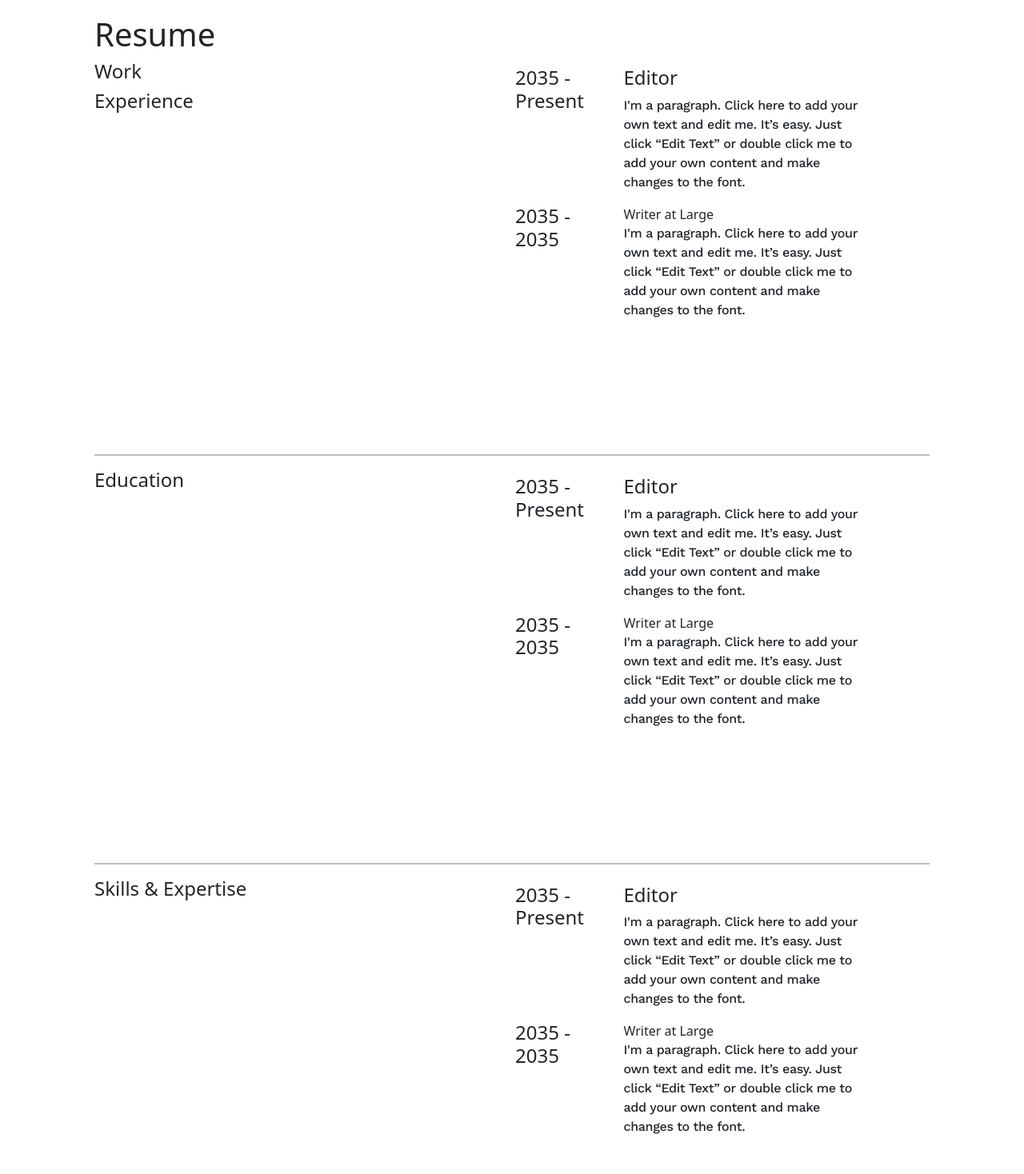
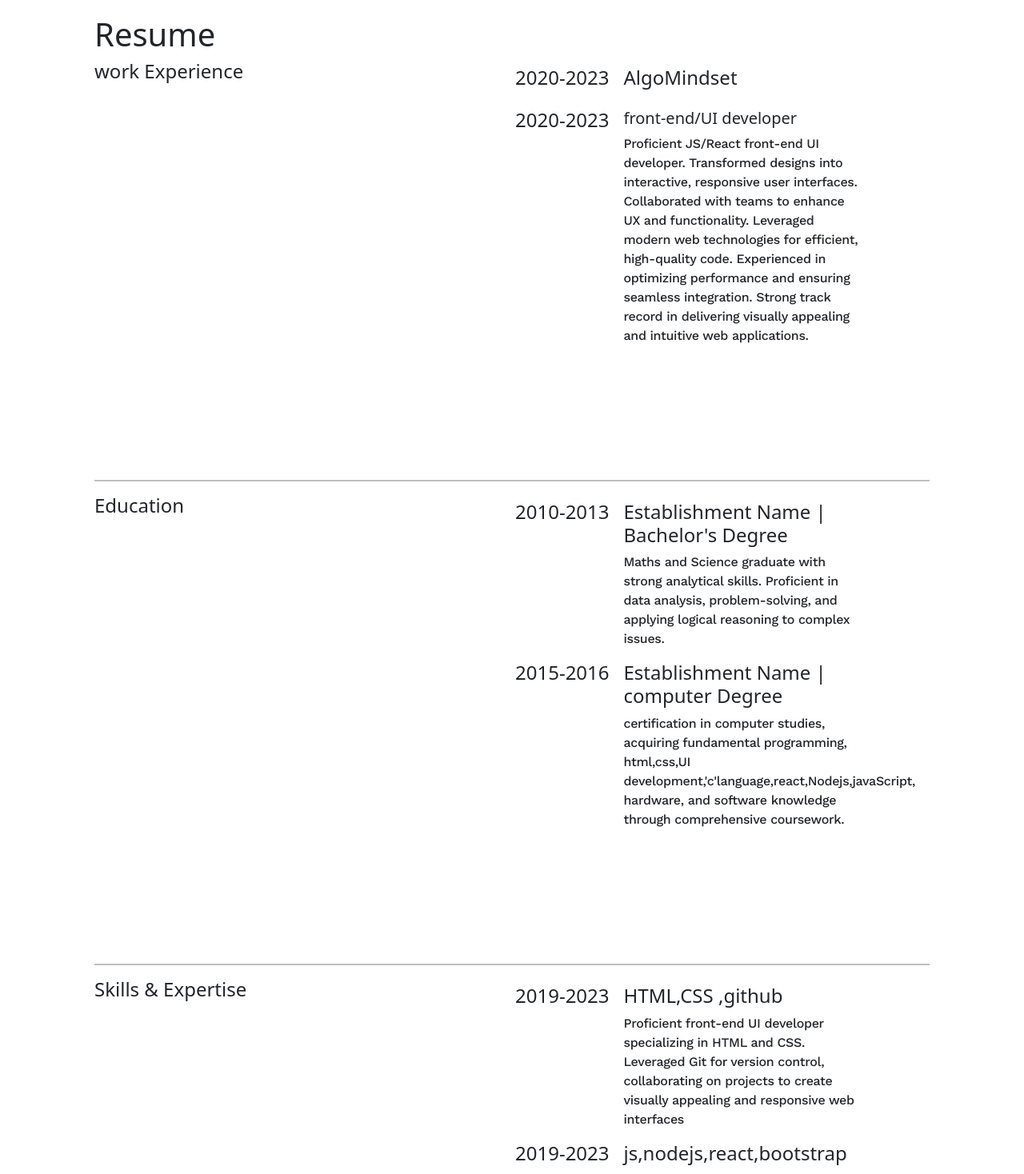
Before and after one commit to kavitaui/portfolio, a React (Create React App) app: page /resume in a window 1280 px wide. Shown: the part 140-1608 px from the top of the page at 80% size. Built offline with nearby package versions, Linux system fonts and the light colour scheme.

Commit message:
comlete website

```diff
--- a/src/Asset/content.json
+++ b/src/Asset/content.json
@@ -2,9 +2,9 @@
     "home": {
         "title": "Hello",
         "subtitle": "A Bit About Me",
-        "description": "I'm a paragraph. Click here to add your own text and edit me.I'm a great place for you to tell a story and let your users to know a little more about you.",
+        "description": " I'm a Proficient front-end UI developer .As a front-end UI developer, I excelled in JavaScript, React, Node.js, and Git. Crafted dynamic interfaces, collaborated on projects, and ensured seamless integration for optimal user experiences.",
         "image": {
-            "path": "https://s8d7.turboimg.net/t1/92156874_nicolRider.jpg"
+            "path": "https://images-kavita.s3.eu-west-1.amazonaws.com/PHOTO-2023.jpg"
         },
         "buttons": [
             {
@@ -92,6 +92,49 @@
         "tweet":"Follow Me in",
         "excontant": "2023 By Kavita Pandey proudly created with wix.com"
 
+        },
+        "contact":{
+            "heading":"Contact",
+            "para":"Looking forward to hearing from you",
+            "phone":"Phone",
+            "no":"123-456-7890",
+            "mail":"Email",
+            "id":"info@mysite.com"
+
+            },
+            "resume":{
+            "heading":"Resume",
+            "subheading":"work Experience",
+            "company":"AlgoMindset",
+            "year":"2020-2023",
+            "MainHeading": "front-end/UI developer",
+            "data": " Proficient JS/React front-end UI developer. Transformed designs into interactive, responsive user interfaces. Collaborated with teams to enhance UX and functionality. Leveraged modern web technologies for efficient, high-quality code. Experienced in optimizing performance and ensuring seamless integration. Strong track record in delivering visually appealing and intuitive web applications."
+         },
+        "Edu":{
+            "heading":"Education",
+            "year":"2010-2013",
+
+            "Mainheading":"Establishment Name | Bachelor's Degree",
+            "data2": "Maths and Science graduate with strong analytical skills. Proficient in data analysis, problem-solving, and applying logical reasoning to complex issues.",
+            "yearduration":"2015-2016",
+            "heading2": "Establishment Name | computer Degree",
+            "data3":"  certification in computer studies, acquiring fundamental programming, html,css,UI development,'c'language,react,Nodejs,javaScript, hardware, and software knowledge through comprehensive coursework."
+        },
+        "skill":
+        {
+            "heading":"Skills & Expertise",
+            "MainHeading":"HTML,CSS ,github ",
+            "year":"2019-2023",
+            "data1": "Proficient front-end UI developer specializing in HTML and CSS. Leveraged Git for version control, collaborating on projects to create visually appealing and responsive web interfaces",
+            "data":"As a front-end UI developer, I excelled in JavaScript, React, Node.js, and Git. Crafted dynamic interfaces, collaborated on projects, and ensured seamless integration for optimal user experiences.",
+           "heading2":"js,nodejs,react,bootstrap"
+        },
+        "project":{
+         "name":"Projects",
+         "heading1": "Project Name 01",
+         "heading2": "Project Name 02",
+         "heading3": "Project Name 03",
+         "para": "I'm a paragraph. Click here to add your own text and edit me. It’s easy. Just click “Edit Text” or double click me to add your own content and make changes to the font. I’m a great place for you to tell a story and let your users know a little more about you."
+
         }
-
 }
--- a/src/Componants/Projects.js
+++ b/src/Componants/Projects.js
@@ -1,12 +1,14 @@
-import content from "../Asset/content.json"
+import content from "../Asset/content.json";
+
 import Pic1 from "../Asset/image/Fashion Magazine.jpeg";
 import Pic2 from "../Asset/image/webpage1.jpeg";
 import Pic3 from "../Asset/image/projects.jpeg";
+
 export default function Projects() {
     return (<div className="container px-5 py-2" >
         <div className="col-2"></div>
         <div className="col-10">
-            <div className="h1">Projects</div>
+            <div className="h1">{content.project.name}</div>
         </div>
         <div className="row">
             <div className="col-12" >
@@ -14,13 +16,8 @@ export default function Projects() {
 
                     <div className="col-6 ">
 
-                        <div className="bold"><h4>Project Name 01</h4> </div>
-                        I'm a paragraph. Click here to add your own text and edit
-                        me. It’s easy. Just click “Edit Text” or double click me
-                        to add your own content and make changes to the font. I’m
-                        a great place for you to tell a story and let your users
-                        know a little more about you.
-
+                        <div className="bold"><h4>{content.project.heading1}</h4> </div>
+                        {content.project.para}
                     </div>
                     <div className="col-6 px-2 -y-2 ">
                         <div className="row">
@@ -37,12 +34,8 @@ export default function Projects() {
                 <div className="row pt-5">
 
                     <div className="col-6 ">
-                        <div className="bold"><h4>Project Name 02</h4> </div>
-                        I'm a paragraph. Click here to add your own text and edit
-                        me. It’s easy. Just click “Edit Text” or double click me
-                        to add your own content and make changes to the font. I’m
-                        a great place for you to tell a story and let your users
-                        know a little more about you.
+                        <div className="bold"><h4>{content.project.heading2}</h4> </div>
+                        {content.project.para}
 
                     </div>
                     <div className="col-6">
@@ -59,12 +52,9 @@ export default function Projects() {
                 <div className="row pt-5">
 
                     <div className="col-6 ">
-                        <div className="bold"><h4>Project Name 03</h4></div>
-                        I'm a paragraph. Click here to add your own text and edit
-                        me. It’s easy. Just click “Edit Text” or double click me
-                        to add your own content and make changes to the font. I’m
-                        a great place for you to tell a story and let your users
-                        know a little more about you.
+                        <div className="bold"><h4>{content.project.heading3}</h4></div>
+                        {content.project.para}
+
 
                     </div>
                     <div className="col-6">
--- a/src/Componants/Resume.js
+++ b/src/Componants/Resume.js
@@ -1,44 +1,39 @@
+import content from "../Asset/content.json";
 export default function Resume() {
     return (
 
         <div className="container px-5 py-2" >
             <div className="col-2"></div>
             <div className="col-10">
-                <div className="h1">Resume</div>
+                <div className="h1">{content.resume.heading}</div>
             </div>
             <div className="row">
                 <div className="col-12" >
                     <div className="row">
 
                         <div className="col-6 ">
-                           <h4> Work</h4>
-                            <div className="bold"><h4>Experience</h4></div>
+
+                            <div className="bold"><h4>{content.resume.subheading}</h4></div>
                         </div>
                         <div className="col-6 px-2 -y-2">
                             <div className="row">
                                 <div className="col-3 px-2 py-2 ">
-                                    <h4>2035 - Present</h4>
+                                    <h4>{content.resume.year}</h4>
                                 </div>
 
                                 <div className="col-7 px-2 py-2 ">
-                                    <span classname="bold"><h4>Editor</h4> </span>
-                                    <div className="font">
-                                        I'm a paragraph. Click here to add your own
-                                        text and edit me. It’s easy. Just click “Edit Text”
-                                        or double click me to add your own content
-                                        and make changes to the font.</div>
+                                    <span classname="bold"><h4>{content.resume.company}</h4> </span>
+
                                 </div>
                             </div>
                             <div className="row">
                                 <div className="col-3 px-2 py-2 ">
-                                    <h4>2035 - 2035</h4>
+                                    <h4>{content.resume.year}</h4>
                                 </div>
                                 <div className="col-7 px-2 py-2 ">
-                                    <span classname="bold">Writer at Large </span>
-                                    <div className="font">I'm a paragraph. Click here to add your own
-                                        text and edit me. It’s easy. Just click “Edit Text”
-                                        or double click me to add your own content
-                                        and make changes to the font.</div>
+                                    <span classname="bold"><h5>{content.resume.MainHeading}</h5> </span>
+                                    <div className="font">{content.resume.data}
+                                       </div>
                                 </div>
                             </div>
 
@@ -53,33 +48,28 @@ export default function Resume() {
 
                         <div className="col-6 ">
 
-                            <div className="bold"><h4>Education</h4></div>
+                            <div className="bold"><h4>{content.Edu.heading}</h4></div>
                         </div>
                         <div className="col-6 px-2 -y-2">
                             <div className="row">
                                 <div className="col-3 px-2 py-2 ">
-                                   <h4>2035 - Present</h4>
+                                   <h4>{content.Edu.year}</h4>
                                 </div>
 
                                 <div className="col-7 px-2 py-2 ">
-                                    <span classname="bold"><h4>Editor</h4> </span>
-                                    <div className="font">
-                                        I'm a paragraph. Click here to add your own
-                                        text and edit me. It’s easy. Just click “Edit Text”
-                                        or double click me to add your own content
-                                        and make changes to the font.</div>
+                                    <span classname="bold"><h4>{content.Edu.Mainheading}</h4> </span>
+                                    <div className="font">{content.Edu.data2}
+                                    </div>
                                 </div>
                             </div>
                             <div className="row">
                                 <div className="col-3 px-2 py-2 ">
-                                   <h4> 2035 - 2035</h4>
+                                   <h4>{content.Edu.yearduration} </h4>
                                 </div>
                                 <div className="col-7 px-2 py-2 ">
-                                    <span classname="bold">Writer at Large </span>
-                                    <div className="font">I'm a paragraph. Click here to add your own
-                                        text and edit me. It’s easy. Just click “Edit Text”
-                                        or double click me to add your own content
-                                        and make changes to the font.</div>
+                                    <span classname="bold"><h4>{content.Edu.heading2}</h4> </span>
+                                    <div className="font">
+                                    {content.Edu.data3}  </div>
                                 </div>
                             </div>
 
@@ -94,34 +84,29 @@ export default function Resume() {
 
 
 
-                    <div className="bold"> <h4>Skills
-                        & Expertise</h4></div>
+                    <div className="bold"> <h4> {content.skill.heading}
+                       </h4></div>
                 </div>
                 <div className="col-6 px-2 -y-2">
                     <div className="row">
                         <div className="col-3 px-2 py-2 ">
-                            <h4>2035 - Present</h4>
+                            <h4>{content.skill.year}</h4>
                         </div>
 
                         <div className="col-7 px-2 py-2 ">
-                            <span classname="bold"><h4>Editor</h4></span>
+                            <span classname="bold"><h4>{content.skill.MainHeading}</h4></span>
                             <div className="font">
-                                I'm a paragraph. Click here to add your own
-                                text and edit me. It’s easy. Just click “Edit Text”
-                                or double click me to add your own content
-                                and make changes to the font.</div>
+                           { content.skill.data1}</div>
                         </div>
                     </div>
                     <div className="row">
                         <div className="col-3 px-2 py-2 ">
-                            <h4>2035 - 2035</h4>
+                            <h4>{content.skill.year}</h4>
                         </div>
                         <div className="col-7 px-2 py-2 ">
-                            <span classname="bold">Writer at Large </span>
-                            <div className="font">I'm a paragraph. Click here to add your own
-                                text and edit me. It’s easy. Just click “Edit Text”
-                                or double click me to add your own content
-                                and make changes to the font.</div>
+                            <span classname="bold"><h4>{content.skill.heading2}</h4></span>
+                            <div className="font">{content.skill.data}
+                                </div>
                         </div>
                     </div>
 
--- a/src/Componants/SharedComponant/Footer.js
+++ b/src/Componants/SharedComponant/Footer.js
@@ -16,8 +16,9 @@ export default function Footer(){
                      <p><h4>{content.footer.mail}</h4></p>
                     </div>
                     <div className= "col-3  ">
-                       <p><h4>{content.footer.tweet}
-                         <i className="bi bi-twitter"></i></h4></p>
+                       <p><h4>{content.footer.tweet} </h4>
+                         <i className="bi bi-github fs-2" ></i> <i className= "bi bi-linkedin fs-2"></i></p>
+
 
                     </div>
                     <div className="col-3 ">
--- a/src/styles.css
+++ b/src/styles.css
@@ -143,6 +143,7 @@ ul.list-inline.nav-top {
 
 .bi:hover {
   color: blue;
+
 }
 
 .header-wrapper {
```
Also changed, not shown: src/Componants/Contact.js (+8 -7 lines).
